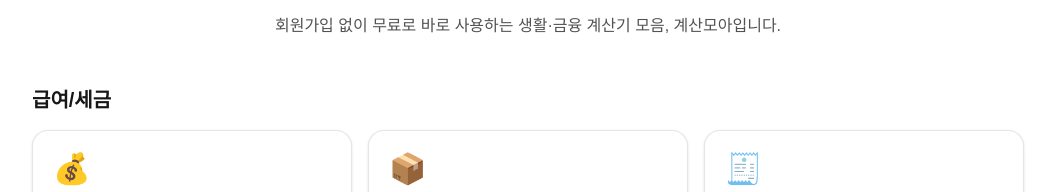
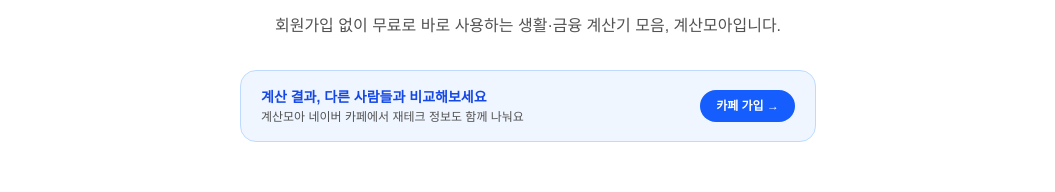
Before and after one commit to JeongJinGan/calcmoa, a Next.js app: page / in a window 1280 px wide. Shown: the part 175-367 px from the top of the page, without its empty margins (112-1167 px from the left). Built offline with nearby package versions, Linux system fonts and the light colour scheme; no server answers.

Commit message:
Add cafe banner to homepage
The tool-page banner only reached visitors who ran a calculator;
homepage-only visitors never saw any cafe promotion at all.

```diff
--- a/src/app/page.tsx
+++ b/src/app/page.tsx
@@ -1,6 +1,7 @@
 import Link from "next/link";
 import type { Metadata } from "next";
 import { categories, getToolsByCategory, siteConfig } from "@/lib/tools";
+import CafeBanner from "@/components/tool/CafeBanner";
 
 export const metadata: Metadata = {
   title: `${siteConfig.name} - 무료 생활·금융 계산기 모음`,
@@ -20,6 +21,10 @@ export default function Home() {
           회원가입 없이 무료로 바로 사용하는 생활·금융 계산기 모음, {siteConfig.name}입니다.
         </p>
       </section>
+
+      <div className="mx-auto mt-8 max-w-xl">
+        <CafeBanner />
+      </div>
 
       <div className="mt-12 space-y-12">
         {categories.map((category) => (
```
